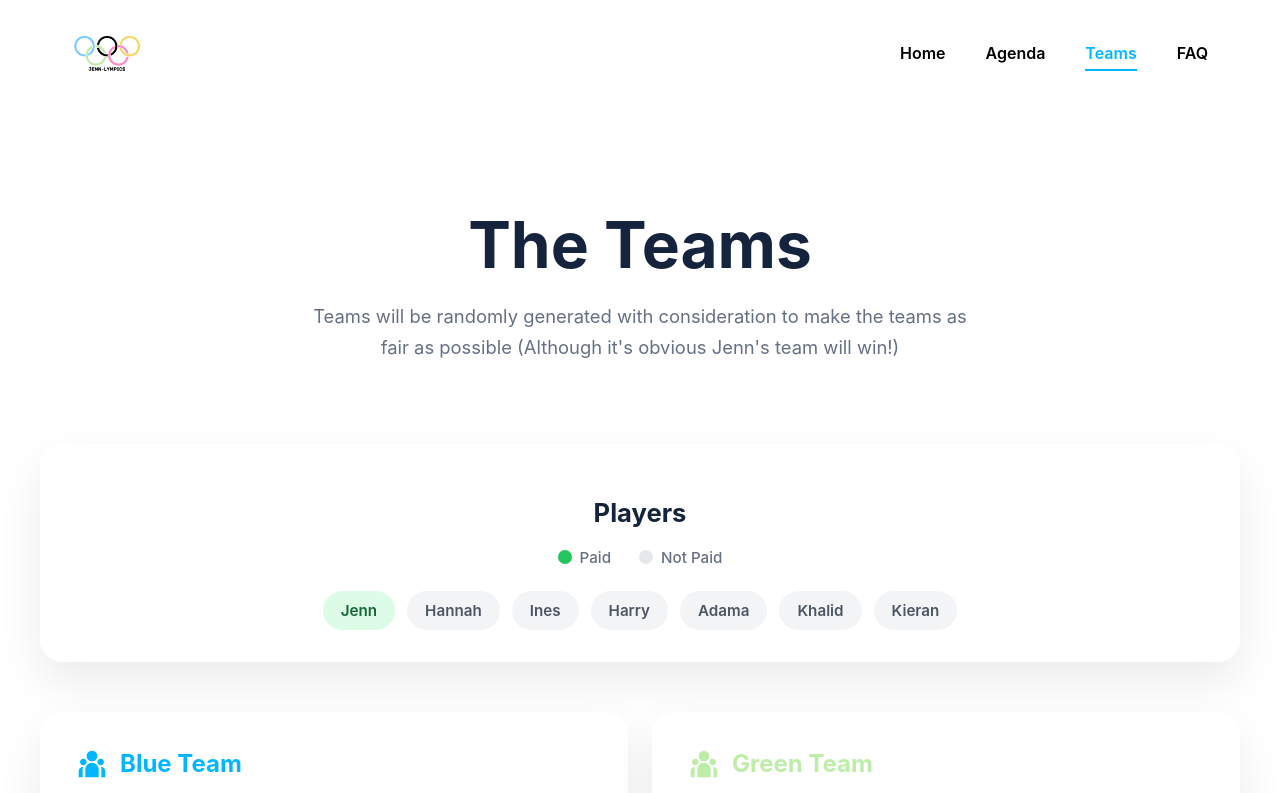
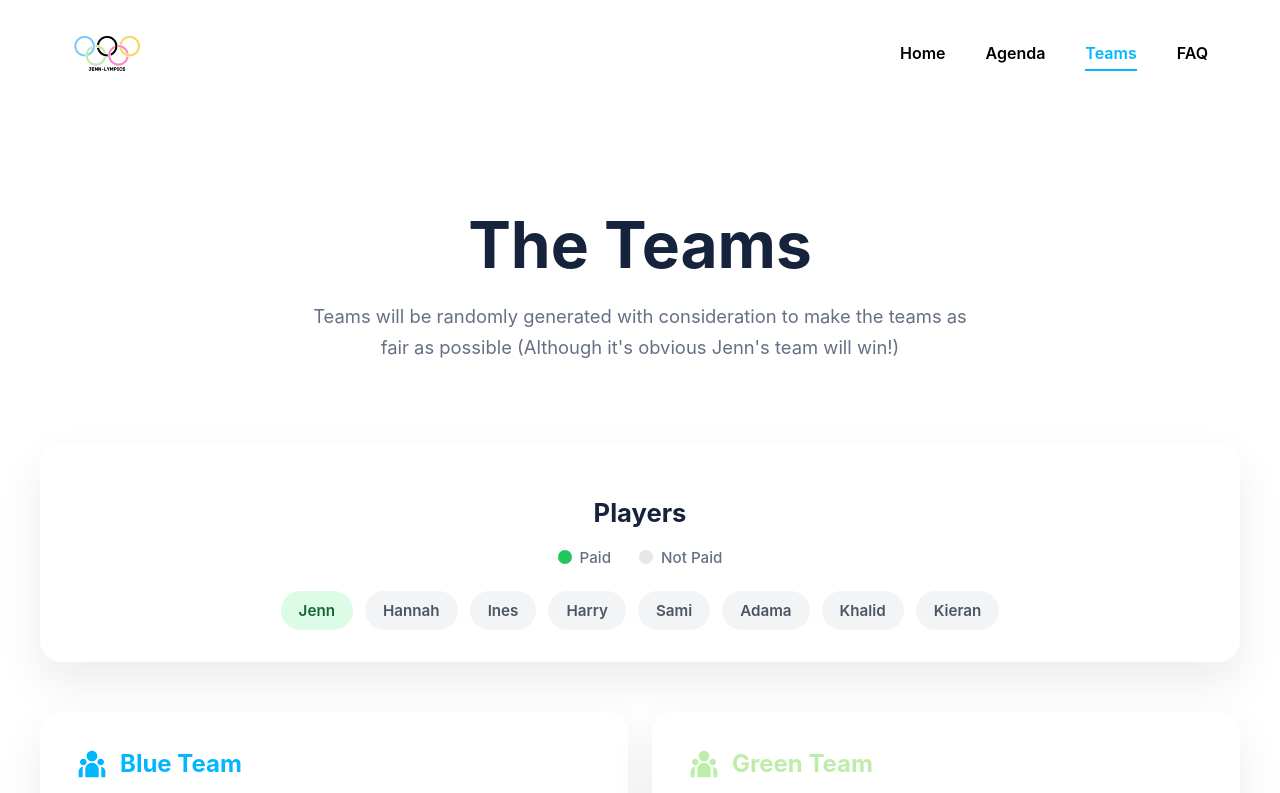
Before and after one commit to Jennipham/jenn-lympics, a React (Vite) app in the folder jenn-lympics-website/: page /teams in a window 1280 px wide. Shown: the top 793 px of the page. Built offline with nearby package versions, Linux system fonts and the light colour scheme.

Commit message:
adding names

```diff
--- a/jenn-lympics-website/src/components/Teams/Teams.tsx
+++ b/jenn-lympics-website/src/components/Teams/Teams.tsx
@@ -9,6 +9,7 @@ export default function Teams() {
         { name: "Hannah", paid: false },
         { name: "Ines", paid: false },
         { name: "Harry", paid: false },
+        { name: "Sami", paid: false },
         { name: "Adama", paid: false },
         { name: "Khalid", paid: false },
         { name: "Kieran", paid: false },
```
